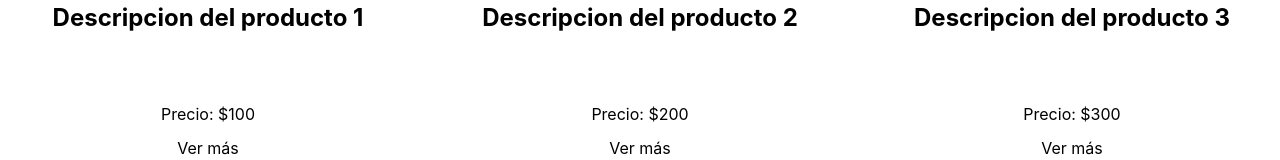
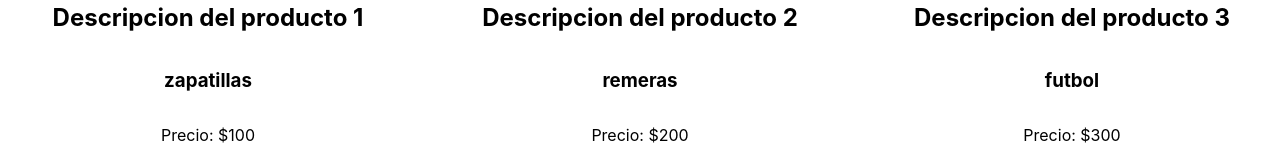
Before and after one commit to franrey98/rey-app, a React (Create React App) app: page /productos in a window 1280 px wide. Shown: the part 609-769 px from the top of the page. Built offline with nearby package versions, Linux system fonts and the light colour scheme.

Commit message:
desafio 9 y 10 terminados

```diff
--- a/src/components/ItemList.jsx
+++ b/src/components/ItemList.jsx
@@ -11,6 +11,7 @@ const ItemList = ({ items }) => {
                     name={p.name}
                     image={p.image}
                     precio={p.precio}
+                    category={p.category}
                     descripcion={p.descripcion}
                     stock={p.stock}
                 />
```
